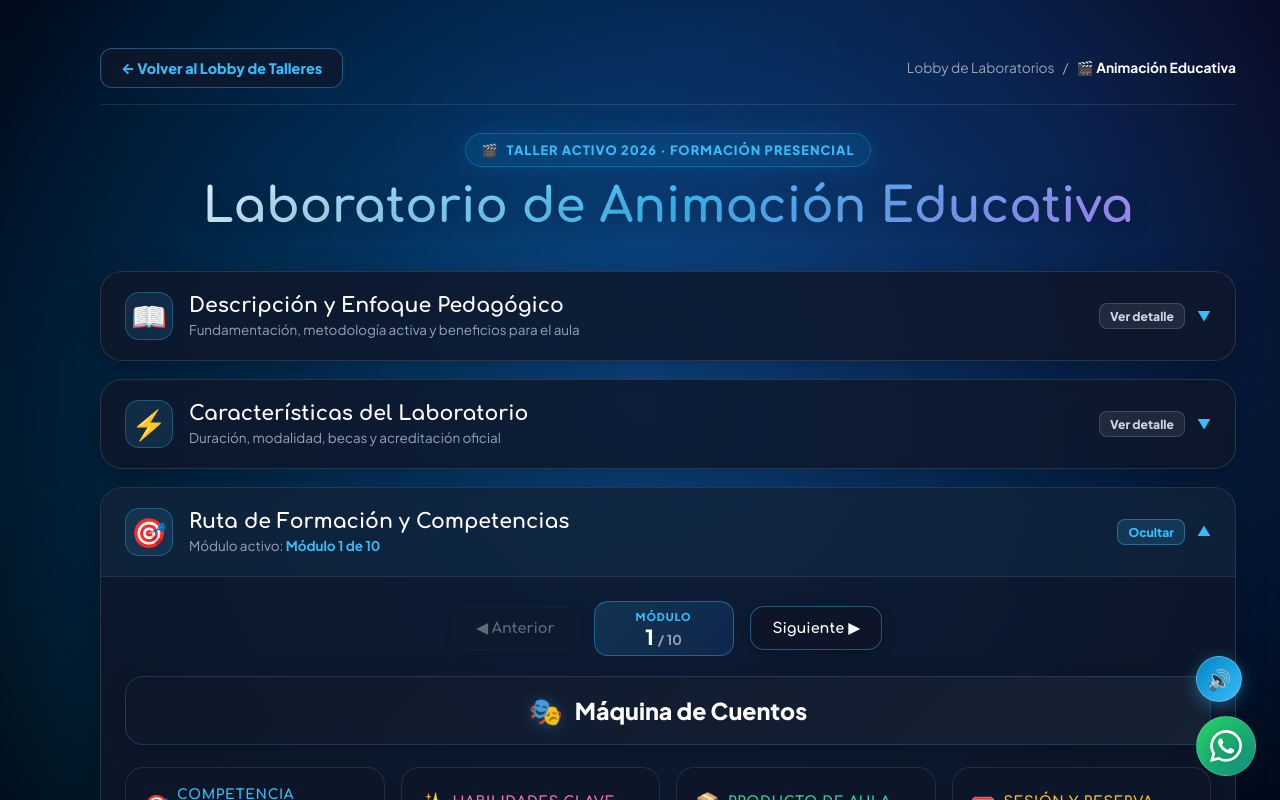
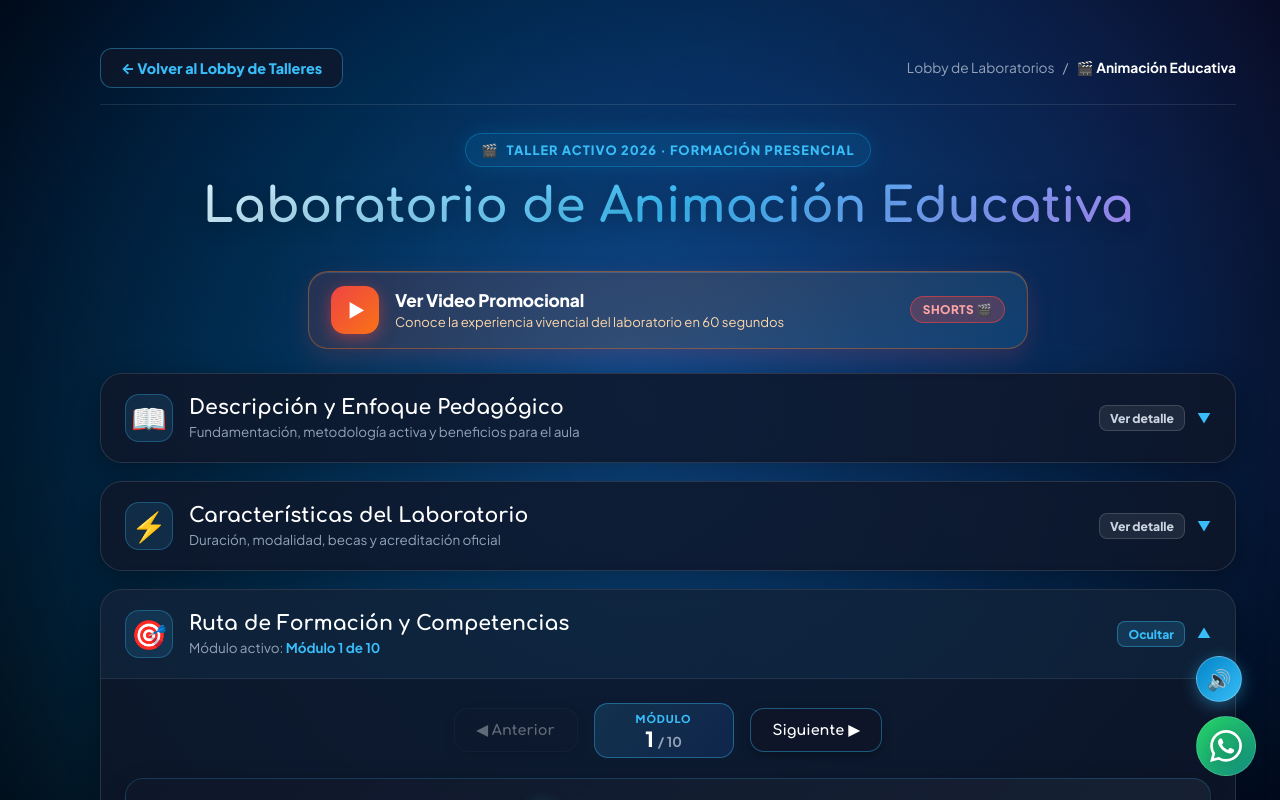
Before and after one commit to pachevar/lluvia-de-ideas, a React (Vite) app: page /animacion-educativa in a window 1280 px wide. Shown: the top 800 px of the page. Built offline with nearby package versions, Linux system fonts and the light colour scheme; no server answers; the database is empty.

Commit message:
feat(lab): integrar botón hero y modal de video promocional para YouTube Shorts

```diff
--- a/src/pages/Laboratorios.css
+++ b/src/pages/Laboratorios.css
@@ -2019,3 +2019,215 @@
   animation: labModuleSlideIn 0.32s cubic-bezier(0.16, 1, 0.3, 1) forwards;
   will-change: transform, opacity, filter;
 }
+
+/* ==========================================================================
+   11. BANNER Y BOTÓN DE VIDEO PROMOCIONAL (YOUTUBE SHORTS)
+   ========================================================================== */
+.lab-promo-hero-banner {
+  display: flex;
+  justify-content: center;
+  align-items: center;
+  margin: 0 auto 24px auto;
+  width: 100%;
+  max-width: 720px;
+}
+
+.lab-hero-promo-btn {
+  width: 100%;
+  background: linear-gradient(135deg, rgba(239, 68, 68, 0.15) 0%, rgba(249, 115, 22, 0.15) 50%, rgba(56, 189, 248, 0.15) 100%);
+  border: 1.5px solid rgba(249, 115, 22, 0.4);
+  border-radius: 20px;
+  padding: 14px 22px;
+  display: flex;
+  align-items: center;
+  gap: 16px;
+  cursor: pointer;
+  transition: all 0.3s cubic-bezier(0.16, 1, 0.3, 1);
+  box-shadow: 0 8px 24px rgba(239, 68, 68, 0.18), inset 0 1px 1px rgba(255, 255, 255, 0.15);
+  backdrop-filter: blur(12px);
+  text-align: left;
+  outline: none;
+}
+
+.lab-hero-promo-btn:hover {
+  transform: translateY(-2px) scale(1.01);
+  border-color: #f97316;
+  background: linear-gradient(135deg, rgba(239, 68, 68, 0.25) 0%, rgba(249, 115, 22, 0.25) 50%, rgba(56, 189, 248, 0.25) 100%);
+  box-shadow: 0 12px 32px rgba(249, 115, 22, 0.35), inset 0 1px 2px rgba(255, 255, 255, 0.3);
+}
+
+.lab-hero-promo-icon-wrap {
+  width: 48px;
+  height: 48px;
+  border-radius: 14px;
+  background: linear-gradient(135deg, #ef4444 0%, #f97316 100%);
+  display: flex;
+  align-items: center;
+  justify-content: center;
+  flex-shrink: 0;
+  box-shadow: 0 4px 16px rgba(239, 68, 68, 0.5);
+  transition: transform 0.3s ease;
+}
+
+.lab-hero-promo-btn:hover .lab-hero-promo-icon-wrap {
+  transform: scale(1.08);
+}
+
+.lab-hero-promo-play {
+  color: #ffffff;
+  font-size: 1.15rem;
+  margin-left: 3px;
+}
+
+.lab-hero-promo-texts {
+  display: flex;
+  flex-direction: column;
+  gap: 2px;
+  flex: 1;
+}
+
+.lab-hero-promo-title {
+  font-size: 1.08rem;
+  font-weight: 900;
+  color: #ffffff;
+  letter-spacing: -0.01em;
+}
+
+.lab-hero-promo-desc {
+  font-size: 0.82rem;
+  color: #fed7aa;
+  font-weight: 500;
+  line-height: 1.35;
+}
+
+.lab-hero-promo-badge {
+  font-size: 0.74rem;
+  font-weight: 850;
+  background: rgba(239, 68, 68, 0.25);
+  border: 1px solid rgba(239, 68, 68, 0.6);
+  color: #fca5a5;
+  padding: 5px 12px;
+  border-radius: 999px;
+  flex-shrink: 0;
+  text-transform: uppercase;
+  letter-spacing: 0.04em;
+}
+
+/* Modal de Video Promocional (Optimizado para YouTube Shorts 9:16) */
+.lab-promo-modal-card {
+  background: linear-gradient(180deg, #0f172a 0%, #020617 100%);
+  border: 1.5px solid rgba(249, 115, 22, 0.35);
+  border-radius: 24px;
+  width: 100%;
+  max-width: 440px;
+  padding: 20px;
+  box-shadow: 0 25px 60px rgba(0, 0, 0, 0.8), 0 0 40px rgba(249, 115, 22, 0.2);
+  display: flex;
+  flex-direction: column;
+  gap: 16px;
+  position: relative;
+  z-index: 10;
+}
+
+.lab-promo-modal-header {
+  display: flex;
+  align-items: flex-start;
+  justify-content: space-between;
+  gap: 12px;
+}
+
+.lab-promo-header-info {
+  display: flex;
+  flex-direction: column;
+  gap: 4px;
+}
+
+.lab-promo-header-badge {
+  font-size: 0.74rem;
+  font-weight: 850;
+  color: #f97316;
+  text-transform: uppercase;
+  letter-spacing: 0.06em;
+}
+
+.lab-promo-modal-title {
+  margin: 0;
+  font-size: 1.18rem;
+  font-weight: 900;
+  color: #ffffff;
+  line-height: 1.25;
+}
+
+.lab-promo-video-wrapper {
+  position: relative;
+  width: 100%;
+  aspect-ratio: 9 / 16;
+  max-height: 64vh;
+  border-radius: 18px;
+  overflow: hidden;
+  background: #000000;
+  border: 1px solid rgba(255, 255, 255, 0.1);
+  box-shadow: 0 10px 30px rgba(0, 0, 0, 0.6);
+}
+
+.lab-promo-iframe {
+  position: absolute;
+  top: 0;
+  left: 0;
+  width: 100%;
+  height: 100%;
+  border: none;
+}
+
+.lab-promo-modal-footer {
+  display: flex;
+  align-items: center;
+  justify-content: space-between;
+  gap: 10px;
+  flex-wrap: wrap;
+}
+
+.lab-promo-yt-link {
+  font-size: 0.84rem;
+  font-weight: 700;
+  color: #fca5a5;
+  text-decoration: none;
+  background: rgba(239, 68, 68, 0.12);
+  border: 1px solid rgba(239, 68, 68, 0.3);
+  padding: 8px 14px;
+  border-radius: 10px;
+  transition: all 0.2s ease;
+}
+
+.lab-promo-yt-link:hover {
+  background: rgba(239, 68, 68, 0.25);
+  color: #ffffff;
+  border-color: #ef4444;
+}
+
+@media (max-width: 640px) {
+  .lab-hero-promo-btn {
+    padding: 12px 14px;
+    gap: 12px;
+  }
+  .lab-hero-promo-icon-wrap {
+    width: 40px;
+    height: 40px;
+  }
+  .lab-hero-promo-title {
+    font-size: 0.98rem;
+  }
+  .lab-hero-promo-desc {
+    font-size: 0.76rem;
+  }
+  .lab-hero-promo-badge {
+    display: none;
+  }
+  .lab-promo-modal-card {
+    max-width: 95vw;
+    padding: 16px 14px;
+  }
+  .lab-promo-video-wrapper {
+    max-height: 58vh;
+  }
+}
--- a/src/pages/Laboratorios.tsx
+++ b/src/pages/Laboratorios.tsx
@@ -1,4 +1,4 @@
-import React, { useState } from 'react';
+import React, { useState, useEffect } from 'react';
 import { useParams, useNavigate, useLocation } from 'react-router-dom';
 import { createPortal } from 'react-dom';
 import { usePortalConfig } from '../context/PortalConfigContext';
@@ -129,7 +129,8 @@ export default function Laboratorios() {
     setTouchStartY(null);
   };
 
-  // Estados del modal de inscripción
+  // Estados de modales
+  const [isPromoModalOpen, setIsPromoModalOpen] = useState(false);
   const [isRegisterModalOpen, setIsRegisterModalOpen] = useState(false);
   const [regName, setRegName] = useState('');
   const [regPhone, setRegPhone] = useState('');
@@ -138,6 +139,18 @@ export default function Laboratorios() {
   const [regLoading, setRegLoading] = useState(false);
   const [regSuccess, setRegSuccess] = useState(false);
   const [regError, setRegError] = useState('');
+
+  // Cerrar modales con tecla Escape
+  useEffect(() => {
+    const handleKeyDown = (e: KeyboardEvent) => {
+      if (e.key === 'Escape') {
+        if (isPromoModalOpen) setIsPromoModalOpen(false);
+        if (isRegisterModalOpen) setIsRegisterModalOpen(false);
+      }
+    };
+    window.addEventListener('keydown', handleKeyDown);
+    return () => window.removeEventListener('keydown', handleKeyDown);
+  }, [isPromoModalOpen, isRegisterModalOpen]);
 
   const currentMod = modulesList.find(m => m.id === activeLabModule) || modulesList[0];
   const currentExtras = currentMod ? MODULE_EXTRAS[currentMod.id] : undefined;
@@ -440,6 +453,28 @@ export default function Laboratorios() {
                 </span>
                 <h1 className="lab-hero-title">Laboratorio de Animación Educativa</h1>
               </header>
+
+              {/* Botón Ver Promocional Profesional */}
+              <div className="lab-promo-hero-banner">
+                <button
+                  type="button"
+                  className="lab-hero-promo-btn"
+                  onClick={() => {
+                    soundEffects.playClick();
+                    setIsPromoModalOpen(true);
+                  }}
+                  title="Ver video promocional del laboratorio"
+                >
+                  <span className="lab-hero-promo-icon-wrap">
+                    <span className="lab-hero-promo-play">▶</span>
+                  </span>
+                  <div className="lab-hero-promo-texts">
+                    <span className="lab-hero-promo-title">Ver Video Promocional</span>
+                    <span className="lab-hero-promo-desc">Conoce la experiencia vivencial del laboratorio en 60 segundos</span>
+                  </div>
+                  <span className="lab-hero-promo-badge">Shorts 🎬</span>
+                </button>
+              </div>
 
               <div className="lab-accordions-container">
 
@@ -1165,6 +1200,73 @@ export default function Laboratorios() {
         </div>
       , document.body)}
 
+      {/* Modal de Video Promocional */}
+      {isPromoModalOpen && createPortal(
+        <div
+          className="lab-modal-overlay animate-fade-in"
+          onClick={() => setIsPromoModalOpen(false)}
+          role="dialog"
+          aria-modal="true"
+        >
+          <div
+            className="lab-promo-modal-card animate-scale-up"
+            onClick={(e) => e.stopPropagation()}
+          >
+            <div className="lab-promo-modal-header">
+              <div className="lab-promo-header-info">
+                <span className="lab-promo-header-badge">🎬 Video Promocional</span>
+                <h3 className="lab-promo-modal-title">Laboratorio de Animación Educativa</h3>
+              </div>
+              <button
+                type="button"
+                className="lab-modal-close-btn"
+                onClick={() => {
+                  soundEffects.playClick();
+                  setIsPromoModalOpen(false);
+                }}
+                aria-label="Cerrar video promocional"
+              >
+                ✕
+              </button>
+            </div>
+
+            {/* Reproductor de YouTube Shorts 9:16 */}
+            <div className="lab-promo-video-wrapper">
+              <iframe
+                src="https://www.youtube.com/embed/O0mEirXHoRo?autoplay=1&rel=0&modestbranding=1&playsinline=1"
+                title="Promocional Laboratorio de Animación Educativa"
+                className="lab-promo-iframe"
+                allow="accelerometer; autoplay; clipboard-write; encrypted-media; gyroscope; picture-in-picture; web-share"
+                allowFullScreen
+              />
+            </div>
+
+            <div className="lab-promo-modal-footer">
+              <a
+                href="https://youtube.com/shorts/O0mEirXHoRo?feature=share"
+                target="_blank"
+                rel="noopener noreferrer"
+                className="lab-promo-yt-link"
+              >
+                <span>Abrir en YouTube Shorts ↗</span>
+              </a>
+              <button
+                type="button"
+                className="btn-register-highlight"
+                style={{ padding: '8px 18px', fontSize: '0.88rem' }}
+                onClick={() => {
+                  soundEffects.playClick();
+                  setIsPromoModalOpen(false);
+                  setIsRegisterModalOpen(true);
+                }}
+              >
+                <span>📝 Inscribirme al Taller</span>
+              </button>
+            </div>
+          </div>
+        </div>
+      , document.body)}
+
     </div>
   );
 }
```
